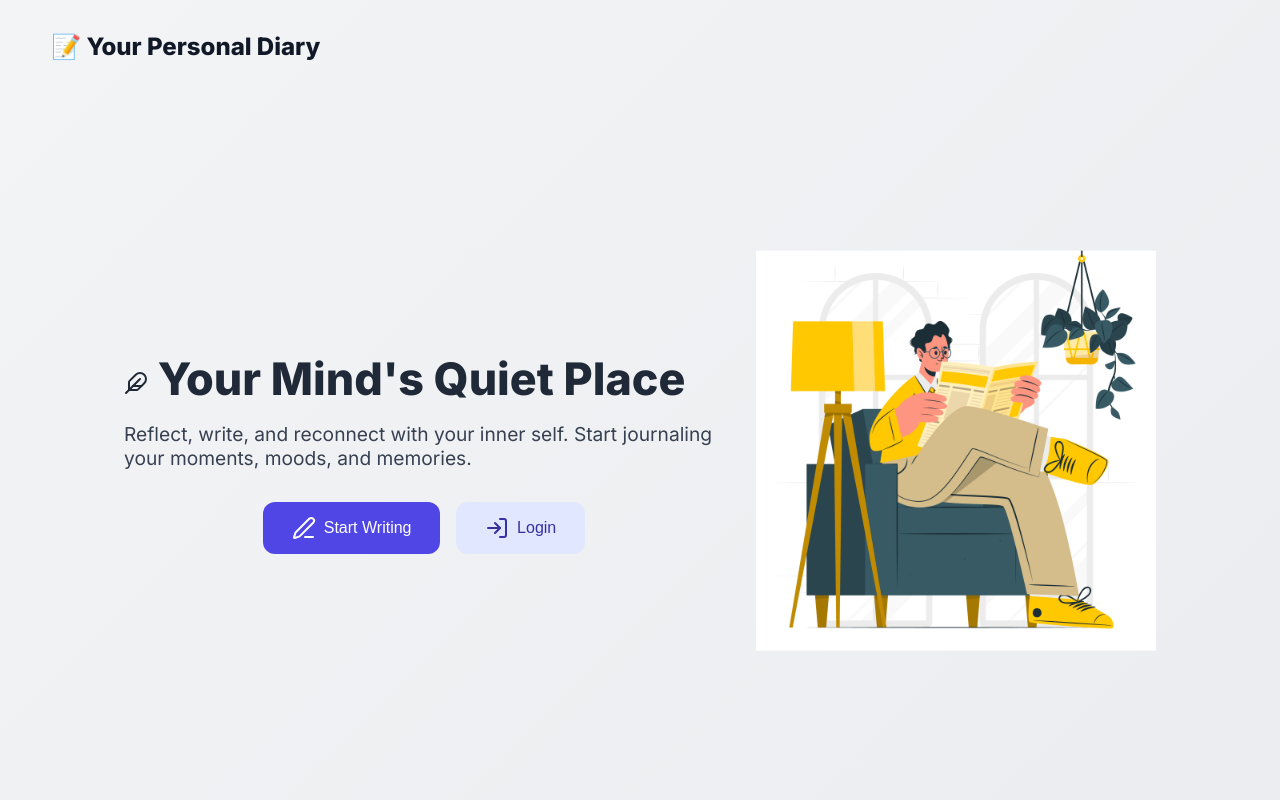
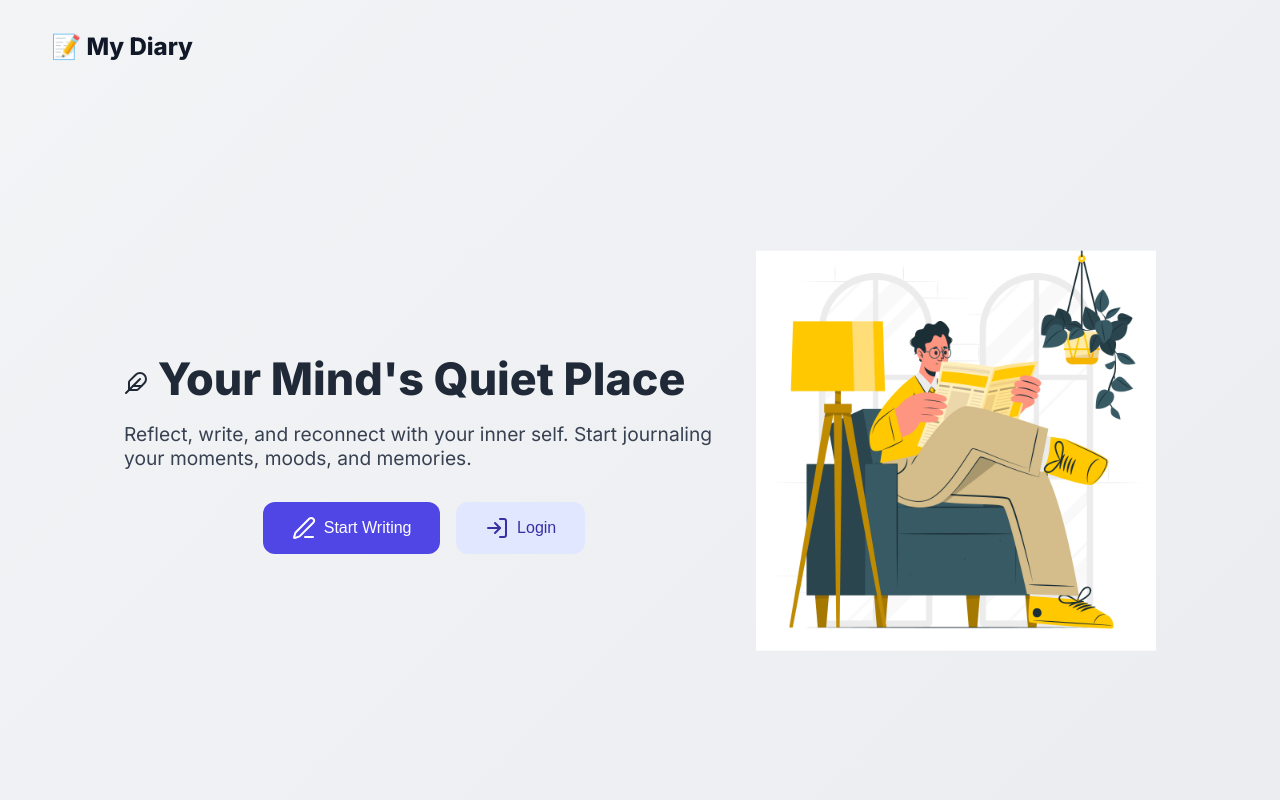
Before and after one commit to Omkarkadam-dev/Project_Personal-Diary, a plain HTML site: page index.html in a window 1280 px wide. Shown: the top 800 px of the page. Drawn offline with nearby package versions, Linux system fonts and the light colour scheme.

Commit message:
Update index.html

```diff
--- a/index.html
+++ b/index.html
@@ -4,7 +4,7 @@
 <head>
     <meta charset="UTF-8" />
     <meta name="viewport" content="width=device-width, initial-scale=1.0" />
-    <title>My Personal Diary</title>
+    <title>My Diary</title>
     <link href="https://fonts.googleapis.com/css2?family=Inter:wght@400;600;800&display=swap" rel="stylesheet">
     <link rel="stylesheet" href="style.css">
     <script src="https://unpkg.com/lucide@latest" defer></script>
@@ -14,7 +14,7 @@
 <body>
 
     <header>
-        <div class="logo">📝 Your Personal Diary</div>
+        <div class="logo">📝 My Diary</div>
     </header>
 
     <section class="hero">
```
